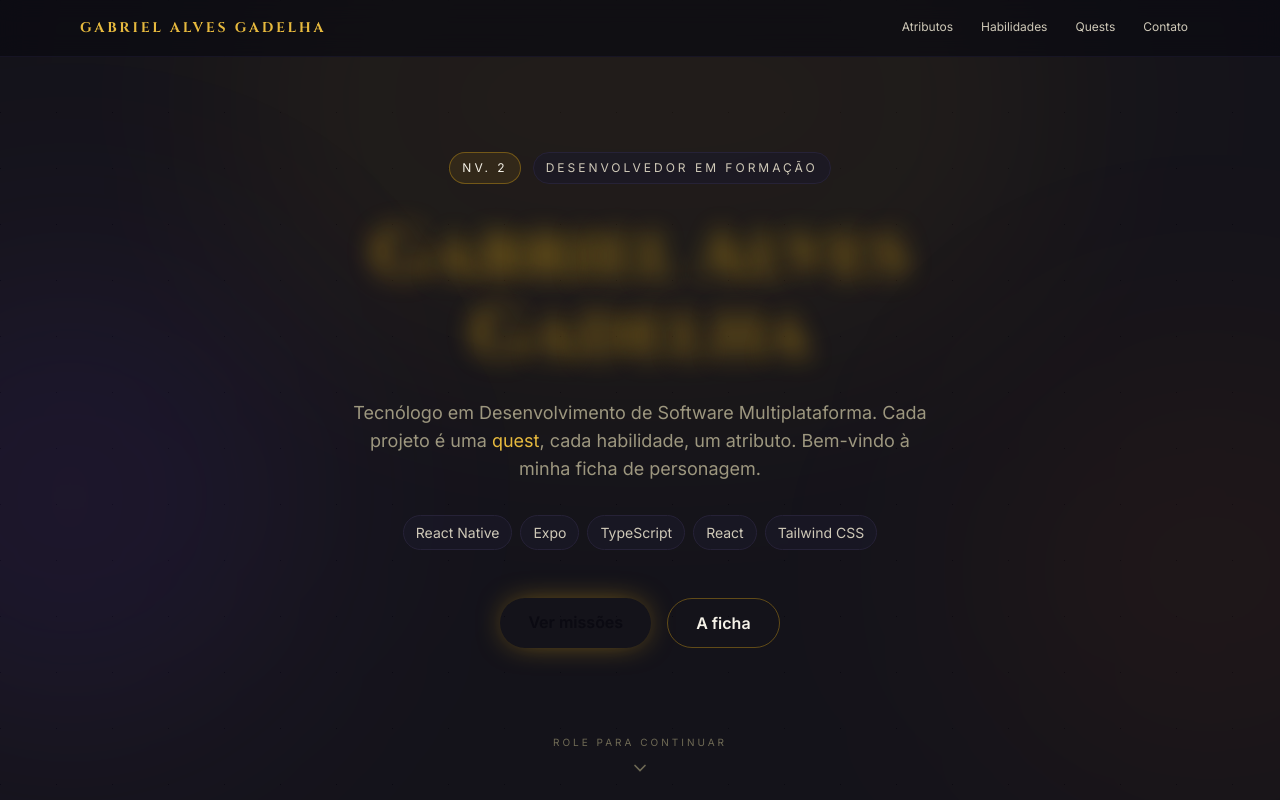
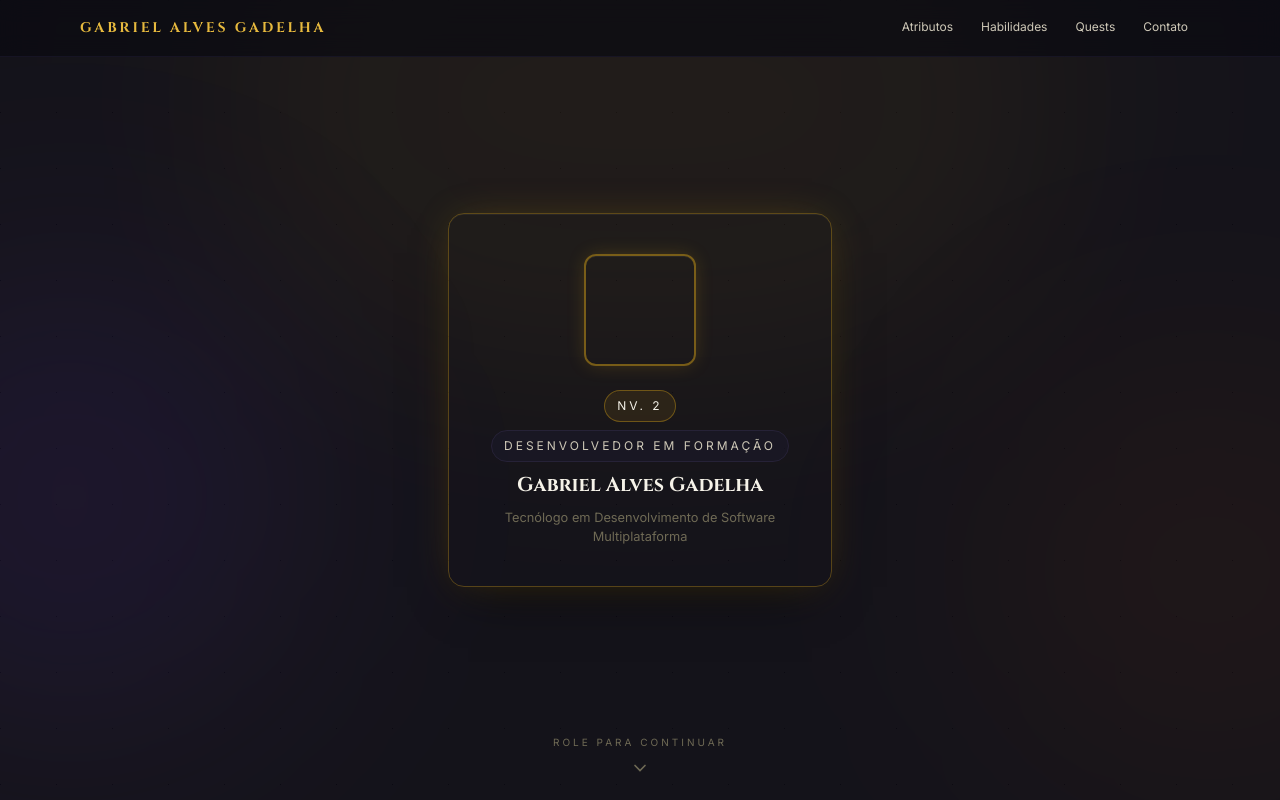
Before and after one commit to Gadelha1/Portfolio, a React (Vite) app: page / in a window 1280 px wide. Shown: the top 800 px of the page. Built offline with nearby package versions, Linux system fonts and the light colour scheme.

Commit message:
refactor: Hero simplificado e ajustes manuais
- Hero: layout vertical compacto, portrait com iniciais, sem stacks e descrição
- Ajustes manuais nos componentes CharacterSheet, QuestLog, SkillTree

```diff
--- a/src/components/sections/CharacterSheet/CharacterSheet.tsx
+++ b/src/components/sections/CharacterSheet/CharacterSheet.tsx
@@ -9,7 +9,7 @@ export function CharacterSheet() {
       <SectionHeading
         eyebrow="Ficha de personagem"
         title="Atributos"
-        description="Os atributos que distribuo entre meus projetos. Os pontos evoluem a cada semestre."
+        description="Essas são as tecnologias que pratiquei entre meus projetos. Cada atributo representa uma habilidade que desenvolvi ao longo do tempo, e cada nível indica o quanto me sinto confortável com a tecnologia."
       />
       <Reveal>
         <div className="panel mx-auto max-w-3xl rounded-xl p-6 md:p-8">
--- a/src/components/sections/Hero/Hero.tsx
+++ b/src/components/sections/Hero/Hero.tsx
@@ -1,48 +1,25 @@
 import type { CSSProperties } from "react";
 import { profile } from "@/data/profile";
 import "./css/Hero.css";
-
-const stacks = ["React Native", "Expo", "TypeScript", "React", "Tailwind CSS"];
 
 const d = (ms: number) => ({ animationDelay: `${ms}ms` }) as CSSProperties;
 
 export function Hero() {
   return (
     <section className="hero">
-      <div className="mx-auto flex max-w-3xl flex-col items-center text-center">
-        <div className="hero-item flex items-center gap-3" style={d(100)}>
+      <div className="hero-card panel-gold" style={d(0)}>
+        <div className="hero-portrait">
+          <div className="portrait-frame">
+            <span className="portrait-initials">GG</span>
+          </div>
+        </div>
+
+        <div className="hero-info">
           <span className="chip chip-level">Nv. {profile.nivel}</span>
           <span className="chip chip-class">{profile.classe}</span>
-        </div>
 
-        <h1 className="hero-item hero-title mt-8" style={d(240)}>
-          {profile.nome}
-        </h1>
-
-        <p
-          className="hero-item mt-6 max-w-xl leading-7 text-mist-400 md:text-lg"
-          style={d(380)}
-        >
-          {profile.titulo}. Cada projeto é uma{" "}
-          <span className="text-gold-400">quest</span>, cada habilidade, um atributo.
-          Bem-vindo à minha ficha de personagem.
-        </p>
-
-        <div className="hero-item mt-8 flex flex-wrap justify-center gap-2" style={d(520)}>
-          {stacks.map((stack) => (
-            <span key={stack} className="chip">
-              {stack}
-            </span>
-          ))}
-        </div>
-
-        <div className="hero-item mt-12 flex gap-4" style={d(660)}>
-          <a href="#quests" className="btn-primary">
-            Ver missões
-          </a>
-          <a href="#atributos" className="btn-secondary">
-            A ficha
-          </a>
+          <h1 className="hero-name">{profile.nome}</h1>
+          <p className="hero-title">{profile.titulo}</p>
         </div>
       </div>
 
--- a/src/components/sections/Hero/css/Hero.css
+++ b/src/components/sections/Hero/css/Hero.css
@@ -10,9 +10,89 @@
   padding-inline: 1rem;
 }
 
-.hero-item {
+/* ---------- Hero Card ---------- */
+
+.hero-card {
+  display: flex;
+  flex-direction: column;
+  align-items: center;
+  gap: 1.5rem;
+  padding: 2.5rem 2rem;
+  border-radius: 1rem;
+  max-width: 24rem;
+  width: 100%;
   animation: rise 0.7s cubic-bezier(0.22, 1, 0.36, 1) backwards;
 }
+
+/* ---------- Portrait ---------- */
+
+.hero-portrait {
+  display: flex;
+  flex-direction: column;
+  align-items: center;
+}
+
+.portrait-frame {
+  width: 7rem;
+  height: 7rem;
+  border-radius: 0.75rem;
+  background: linear-gradient(
+    135deg,
+    color-mix(in srgb, var(--color-night-800) 80%, transparent),
+    color-mix(in srgb, var(--color-night-900) 90%, transparent)
+  );
+  border: 2px solid color-mix(in srgb, var(--color-gold-500) 50%, transparent);
+  display: flex;
+  align-items: center;
+  justify-content: center;
+  box-shadow:
+    0 0 20px -4px color-mix(in srgb, var(--color-gold-500) 30%, transparent),
+    inset 0 1px 0 rgba(255, 255, 255, 0.05);
+}
+
+.portrait-initials {
+  font-family: var(--font-display);
+  font-size: 2.25rem;
+  font-weight: 700;
+  background-image: linear-gradient(
+    to bottom right,
+    var(--color-gold-300),
+    var(--color-gold-500)
+  );
+  -webkit-background-clip: text;
+  background-clip: text;
+  color: transparent;
+}
+
+/* ---------- Hero Info ---------- */
+
+.hero-info {
+  display: flex;
+  flex-direction: column;
+  align-items: center;
+  text-align: center;
+  gap: 0.5rem;
+}
+
+.hero-name {
+  font-family: var(--font-display);
+  font-size: 1.25rem;
+  font-weight: 700;
+  color: var(--color-mist-100);
+}
+
+.hero-title {
+  font-size: 0.8rem;
+  color: var(--color-mist-500);
+}
+
+.hero-actions {
+  display: flex;
+  gap: 0.75rem;
+  margin-top: 0.5rem;
+}
+
+/* ---------- Animations ---------- */
 
 @keyframes rise {
   from {
@@ -22,29 +102,6 @@
   to {
     opacity: 1;
     transform: none;
-  }
-}
-
-.hero-title {
-  font-family: var(--font-display);
-  font-size: 3rem;
-  font-weight: 900;
-  line-height: 1.1;
-  background-image: linear-gradient(
-    to bottom right,
-    var(--color-gold-300),
-    var(--color-gold-500),
-    var(--color-gold-600)
-  );
-  -webkit-background-clip: text;
-  background-clip: text;
-  color: transparent;
-  text-shadow: 0 0 24px color-mix(in srgb, var(--color-gold-500) 45%, transparent);
-}
-
-@media (min-width: 768px) {
-  .hero-title {
-    font-size: 4.5rem;
   }
 }
 
--- a/src/components/sections/QuestLog/QuestLog.tsx
+++ b/src/components/sections/QuestLog/QuestLog.tsx
@@ -13,7 +13,7 @@ export function QuestLog() {
       <SectionHeading
         eyebrow="Livro de missões"
         title="Projetos"
-        description="Clique em uma quest para inspecionar o item e ver detalhes, atributos e aprendizados."
+        description="Clique em um card para inspecionar, ver detalhes, atributos e aprendizados."
       />
       <div className="grid gap-6 sm:grid-cols-2 lg:grid-cols-3">
         {projects.map((project, index) => (
--- a/src/components/sections/SkillTree/SkillTree.tsx
+++ b/src/components/sections/SkillTree/SkillTree.tsx
@@ -7,9 +7,9 @@ export function SkillTree() {
   return (
     <section id="habilidades" className="section">
       <SectionHeading
-        eyebrow="Árvores de talento"
+        eyebrow="Árvore de talentos"
         title="Habilidades"
-        description="Pontos investidos em cada árvore ao longo da jornada. Build atual, sujeita a stack de cada semestre."
+        description="Pontos obtidos em cada tecnologia ao longo da jornada. Build sujeita a stack do semestre."
       />
 
       <div className="grid gap-12 px-4 sm:grid-cols-2 xl:grid-cols-4 xl:gap-8">
--- a/src/data/skills.ts
+++ b/src/data/skills.ts
@@ -17,7 +17,7 @@ export const attributes: Attribute[] = [
     id: "backend",
     label: "Back-end",
     value: 5,
-    description: "APIs simples e integrações",
+    description: "APIs simples e integrações, autenticação.",
   },
   {
     id: "database",
@@ -34,7 +34,7 @@ export const attributes: Attribute[] = [
   {
     id: "logica",
     label: "Lógica & Algoritmos",
-    value: 5,
+    value: 6,
     description: "Raciocínio e estruturação de soluções",
   },
 ];
@@ -74,7 +74,7 @@ export const masteryTrees: MasteryTree[] = [
         nodes: [
           {
             name: "TypeScript",
-            description: "Tipagem estática sobre JavaScript para código mais previsível.",
+            description: "Tipagem para código JavaScript",
             icon: ["/icons/typescript.svg"],
             rank: 2,
             maxRank: 4,
```
